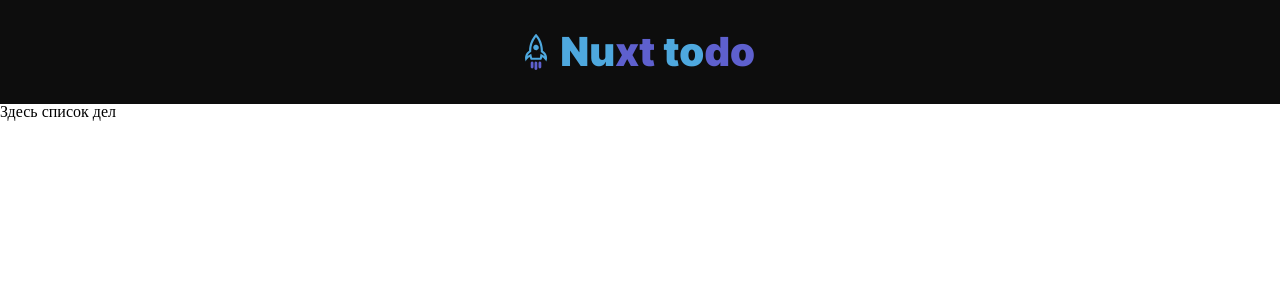
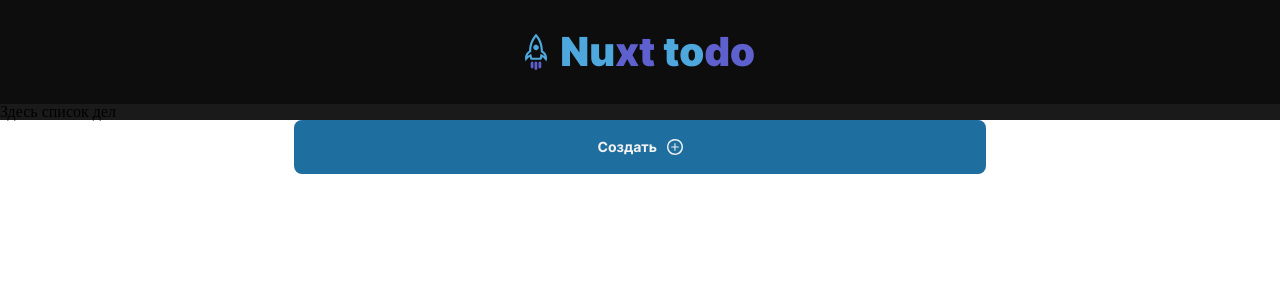
Before and after one commit to isakura313/test_nuxt_to_do, a Nuxt app: page / in a window 1280 px wide. Shown: the top 300 px of the page. Built offline with nearby package versions, Linux system fonts and the light colour scheme.

Commit message:
add modal

```diff
--- a/app.vue
+++ b/app.vue
@@ -1,9 +1,33 @@
 <template>
-    <div>
+    <div class="app_wrapper">
         <Header/>
-        <TodoList/>
+        <CreateButton @click.native="showModal = true"/>
+        <ModalCreate :open="showModal"/>
+        <div class="todo_list__wrapper">
+            <TodoList/>
+        </div>
     </div>
 </template>
 <script setup lang="ts">
+import {ref} from 'vue'
+import CreateButton from "~/components/CreateButton.vue";
+import ModalCreate from "~/components/ModalCreate.vue";
 
+const showModal = ref(false)
 </script>
+
+
+<style lang="scss">
+.app_wrapper {
+  display: flex;
+  flex-direction: column;
+  align-items: center;
+}
+
+.todo_list__wrapper {
+  background-color: #1A1A1A;
+  width: 100%;
+}
+
+
+</style>
--- a/assets/styles/main.sass
+++ b/assets/styles/main.sass
@@ -41,3 +41,8 @@ input
   font-family: "Inter"
   src: url('~/assets/Inter-Black.ttf') format("truetype")
   font-weight: 900
+
+@font-face
+  font-family: "Inter"
+  src: url('~/assets/Inter-Bold.ttf') format("truetype")
+  font-weight: 700
--- /dev/null
+++ b/components/CreateButton.vue
@@ -0,0 +1,52 @@
+<template>
+    <button class="create_button" @mouseover='iconColor = "#808080"' @mouseleave='iconColor = "#F2F2F2"'>
+        <span class="create_button__text">Создать</span>
+        <div class="create_button__icon">
+            <PlusIcon :color="iconColor"/>
+        </div>
+    </button>
+</template>
+
+<script lang="ts" setup>
+import {ref} from 'vue';
+import PlusIcon from "~/components/icons/PlusIcon.vue";
+
+const iconColor = ref('#F2F2F2')
+
+</script>
+
+
+<style lang="scss">
+.create_button {
+  background-color: #1E6F9F;
+  font-family: Inter, 'serif';
+  font-size: 14px;
+  font-weight: 700;
+  line-height: 1.6;
+  top: 15%;
+  padding: 16px;
+  width: 54%;
+  position: absolute;
+  border: none;
+  border-radius: 8px;
+  color: #F2F2F2;
+  display: flex;
+  justify-content: center;
+  align-items: center;
+
+  &__text {
+    margin-right: 9.5px;
+  }
+
+  &__icon {
+    width: 16px;
+    height: 16px;
+  }
+
+  &:hover {
+    cursor: pointer;
+    color: #808080;
+  }
+
+}
+</style>
--- a/components/Header.vue
+++ b/components/Header.vue
@@ -17,6 +17,7 @@ import RocketIcon from "~/components/icons/RocketIcon.vue";
   display: flex;
   justify-content: center;
   padding: 2em;
+  width: 100%;
 }
 
 .nav {
--- /dev/null
+++ b/components/ModalCreate.vue
@@ -0,0 +1,47 @@
+<template>
+    <Teleport to="body">
+        <div class="modal_wrapper" v-show="open">
+            <div class="modal">
+                <button class="modal__close">
+                    <CloseIcon/>
+                </button>
+                <h3 class="modal__h3">Создать задачу</h3>
+                <form class="modal__form">
+                    <input type="text" placeholder="заголовок"/>
+                    <input type="text" placeholder="text"/>
+                    <input type="date" placeholder="Дата окончания"/>
+<!--                    <CreateButton/>-->
+                </form>
+
+                <div></div>
+            </div>
+        </div>
+    </Teleport>
+
+</template>
+
+
+<script lang="ts" setup>
+import CloseIcon from "~/components/icons/CloseIcon.vue";
+
+const props = defineProps({
+    open: {
+        type: Boolean,
+        default: false
+    }
+})
+</script>
+
+<style>
+.modal_wrapper {
+    width: 100%;
+    height: 100vh;
+    position: absolute;
+    background: rgba(0, 0, 0, 0.5);
+    z-index: 1;
+}
+
+.modal {
+
+}
+</style>
--- /dev/null
+++ b/components/icons/CloseIcon.vue
@@ -0,0 +1,6 @@
+<template>
+    <svg width="13" height="14" viewBox="0 0 13 14" fill="none" xmlns="http://www.w3.org/2000/svg">
+        <path d="M6.50002 8.34168L1.80418 13.0375C1.62849 13.2132 1.40488 13.3011 1.13335 13.3011C0.861822 13.3011 0.63821 13.2132 0.462516 13.0375C0.286821 12.8618 0.198975 12.6382 0.198975 12.3667C0.198975 12.0952 0.286821 11.8715 0.462516 11.6959L5.15835 7.00002L0.462516 2.30418C0.286821 2.12849 0.198975 1.90488 0.198975 1.63335C0.198975 1.36182 0.286821 1.13821 0.462516 0.962516C0.63821 0.786821 0.861822 0.698975 1.13335 0.698975C1.40488 0.698975 1.62849 0.786821 1.80418 0.962516L6.50002 5.65835L11.1959 0.962516C11.3715 0.786821 11.5952 0.698975 11.8667 0.698975C12.1382 0.698975 12.3618 0.786821 12.5375 0.962516C12.7132 1.13821 12.8011 1.36182 12.8011 1.63335C12.8011 1.90488 12.7132 2.12849 12.5375 2.30418L7.84168 7.00002L12.5375 11.6959C12.7132 11.8715 12.8011 12.0952 12.8011 12.3667C12.8011 12.6382 12.7132 12.8618 12.5375 13.0375C12.3618 13.2132 12.1382 13.3011 11.8667 13.3011C11.5952 13.3011 11.3715 13.2132 11.1959 13.0375L6.50002 8.34168Z"
+              fill="#F2F2F2"/>
+    </svg>
+</template>
--- /dev/null
+++ b/components/icons/PlusIcon.vue
@@ -0,0 +1,18 @@
+<template>
+    <svg width="16" height="16" viewBox="0 0 16 16" fill="none" xmlns="http://www.w3.org/2000/svg">
+        <path d="M7.98367 1.45158C9.27559 1.45158 10.5385 1.83468 11.6127 2.55244C12.6869 3.27019 13.5241 4.29037 14.0185 5.48395C14.5129 6.67754 14.6423 7.99092 14.3902 9.25802C14.1382 10.5251 13.5161 11.689 12.6026 12.6026C11.689 13.5161 10.5251 14.1382 9.25801 14.3903C7.99091 14.6423 6.67753 14.5129 5.48394 14.0185C4.29036 13.5241 3.27018 12.6869 2.55243 11.6127C1.83467 10.5385 1.45157 9.2756 1.45157 7.98368C1.45826 6.25332 2.14861 4.59574 3.37217 3.37218C4.59573 2.14862 6.25331 1.45827 7.98367 1.45158ZM7.98367 5.77648e-06C6.40605 0.00645971 4.86572 0.480174 3.55711 1.36134C2.24851 2.24252 1.2303 3.49164 0.631045 4.95102C0.031785 6.4104 -0.121666 8.01461 0.190064 9.56114C0.501794 11.1077 1.26473 12.5272 2.38256 13.6404C3.50038 14.7537 4.92298 15.5108 6.47076 15.8162C8.01855 16.1217 9.62212 15.9617 11.079 15.3564C12.536 14.7512 13.7809 13.7279 14.6567 12.4158C15.5326 11.1036 16 9.5613 16 7.98368C16 6.93249 15.7924 5.89165 15.3892 4.92089C14.9859 3.95014 14.3949 3.06857 13.6501 2.32679C12.9053 1.58501 12.0213 0.997618 11.0489 0.598327C10.0765 0.199035 9.03484 -0.00429452 7.98367 5.77648e-06Z"
+              :fill="props.color"/>
+        <path d="M11.7069 7.38126H8.49534V4.16965H7.41391V7.38126H4.19867V8.46268H7.41391V11.6743H8.49534V8.46268H11.7069V7.38126Z"
+              :fill="props.color"/>
+    </svg>
+</template>
+
+<script lang="ts" setup>
+const props = defineProps({
+    color: {
+        type: String,
+        default: '#F2F2F2'
+    }
+})
+
+</script>
```
